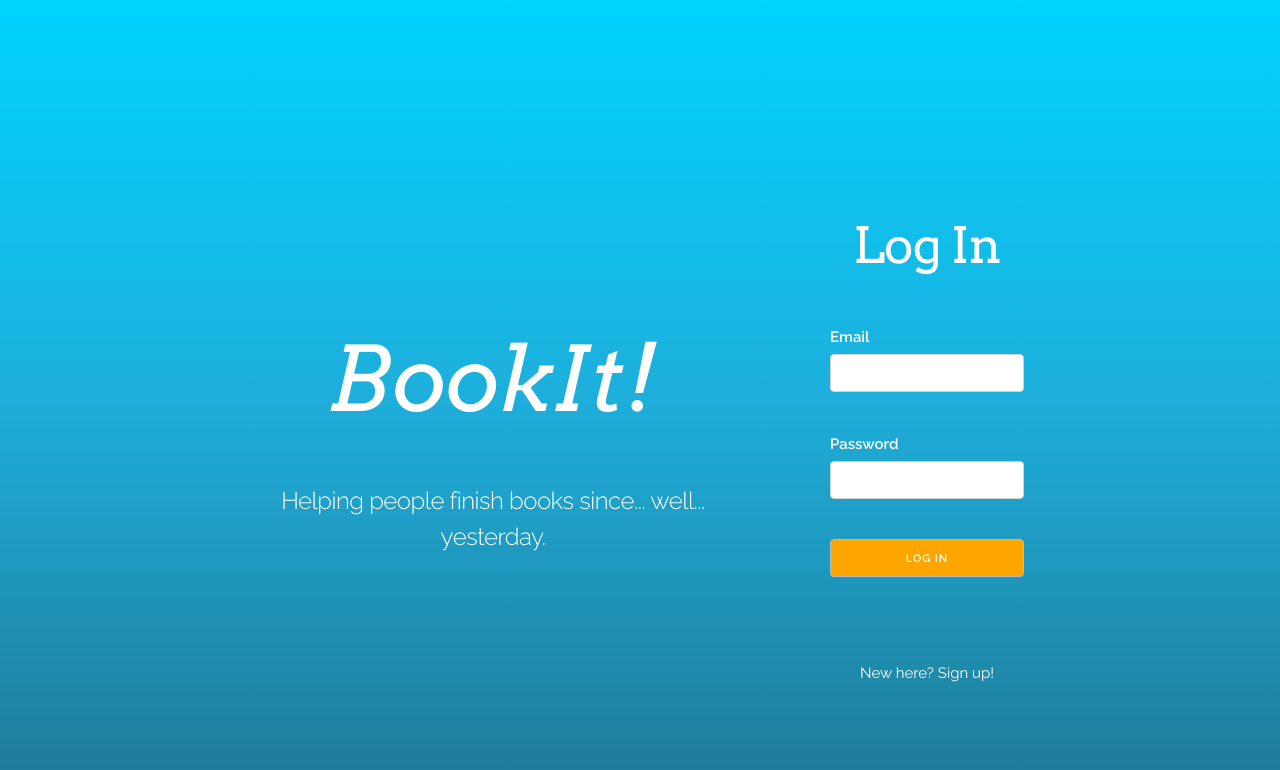
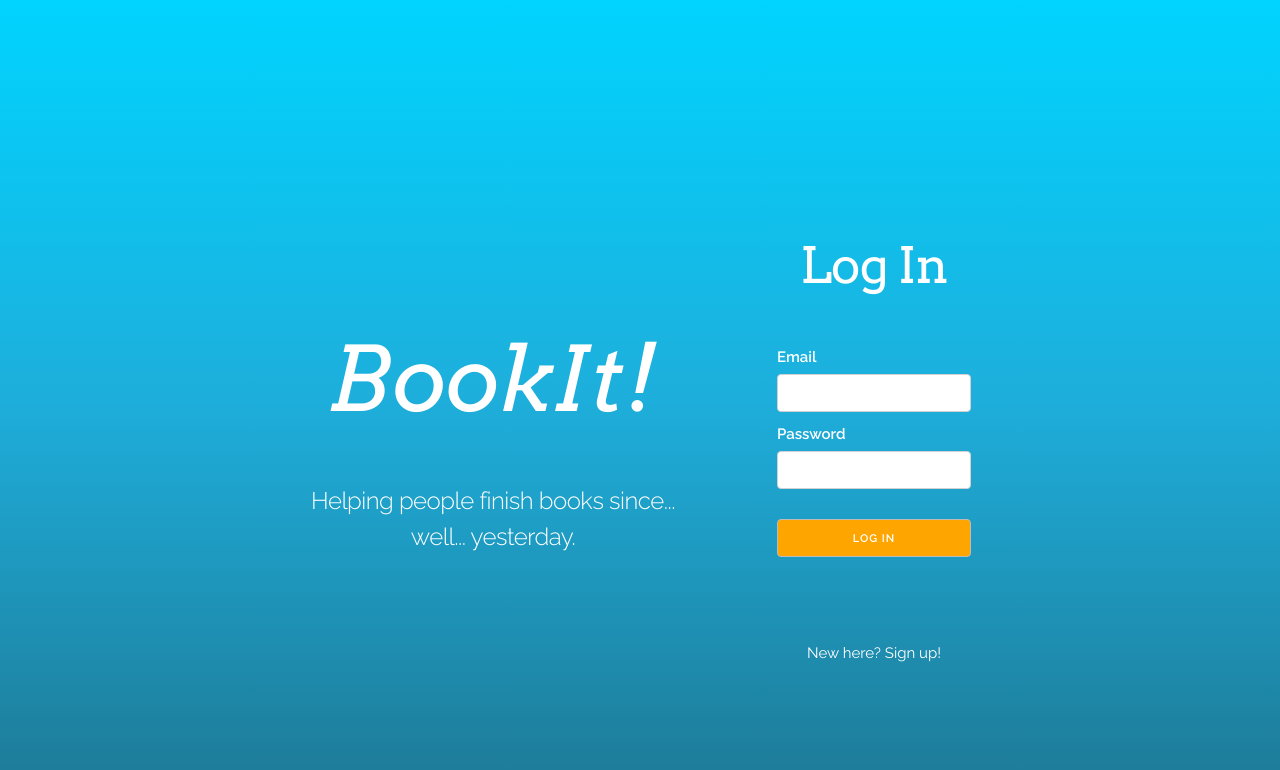
Before and after one commit to masomaster/book-it, a React (Create React App) app: page / in a window 1280 px wide. Shown: the top 770 px of the page. Built offline with nearby package versions, Linux system fonts and the light colour scheme.

Commit message:
tweaks AuthPage responsive design for various screen sizes

```diff
--- a/public/AuthPage.css
+++ b/public/AuthPage.css
@@ -1,7 +1,9 @@
 body {
     color: white;
     background: rgb(30,121,149);
-    background: linear-gradient(0deg, rgba(30,121,149,1) 0%, rgba(30,174,219,1) 50%, rgba(0,212,255,1) 100%);    box-sizing: border-box;
+    background: linear-gradient(0deg, rgba(30,121,149,1) 0%, rgba(30,174,219,1) 50%, rgba(0,212,255,1) 100%);
+    background-attachment: fixed;
+    box-sizing: border-box;
     display: grid;
     justify-content: center;
     align-content: center;
@@ -10,8 +12,8 @@ body {
 .auth-page {
     display: flex;
     align-items: center;
-    width: 60vw;
-    height: 70vh;
+    /* width: 60vw;
+    height: 70vh; */
     justify-content: space-between;
 }
 .brand {
@@ -36,7 +38,7 @@ form {
 }
 input {
     color: #1EAEDB;
-    margin-bottom: 40px;
+    margin-bottom: 10px;
 }
 label {
     text-align: left;
@@ -44,6 +46,7 @@ label {
 button {
     color: white;
     background-color: orange;
+    margin-top: 20px;
 }
 button:hover {
     color: #1EAEDB;
@@ -79,12 +82,11 @@ button:hover {
     }
 }
 
-@media screen and (max-width: 750px) and (orientation: landscape) {
+@media screen and (max-width: 1000px) and (orientation: landscape) {
     body {
-        display: grid;
         align-items: flex-start;
-        margin-top: 8vh;
-        height: 92vh;
+        margin-top: 5vh;
+        height: 100%;
     }
     .App {
         margin-top: 0;
```
